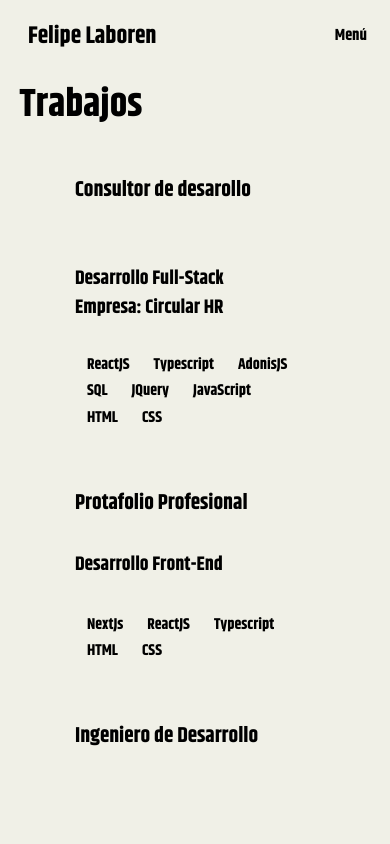
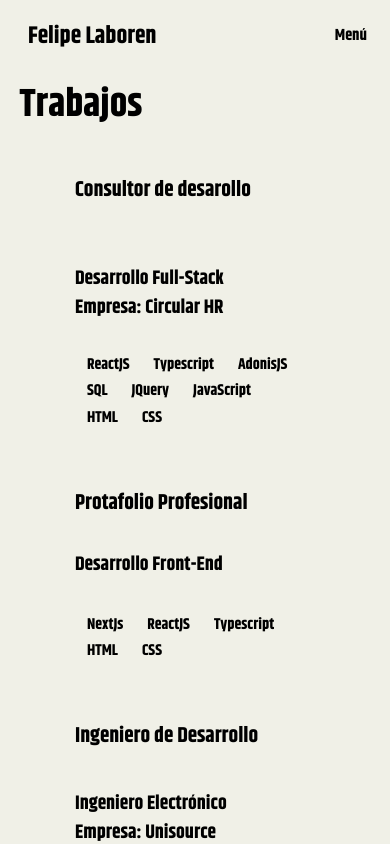
Before and after one commit to felipelabo/portafolio, a Next.js app: page /work in a window 390 px wide. Built offline with nearby package versions, Linux system fonts and the light colour scheme.

Commit message:
fix mb pagina work

```diff
--- a/app/work/page.tsx
+++ b/app/work/page.tsx
@@ -127,7 +127,7 @@ export default function Work(){
     }
 
     return(
-        <motion.div layout layoutRoot className='w-[100svw] sm:px-[100px] px-[20px] flex sm:flex-wrap sm:flex-row flex-col sm:justify-center justify-start sm:items-stretch items-center overflow-scroll sm:max-h-[100svh] h-full mb-[50px] sm:mb-0 p-[20px]'>
+        <motion.div layout layoutRoot className='w-[100svw] sm:px-[100px] px-[20px] flex sm:flex-wrap sm:flex-row flex-col sm:justify-center justify-start sm:items-stretch items-center overflow-scroll sm:max-h-[100svh] h-full  p-[20px]'>
 
             {/*areas.map((area,i)=>{
                 return(
```
